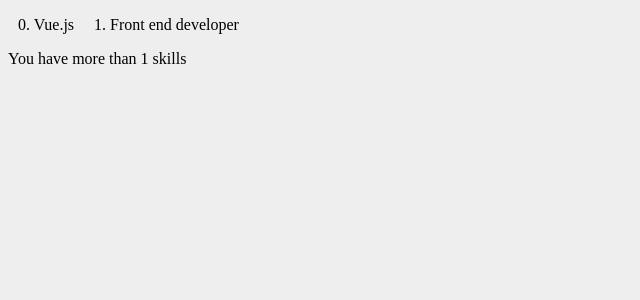
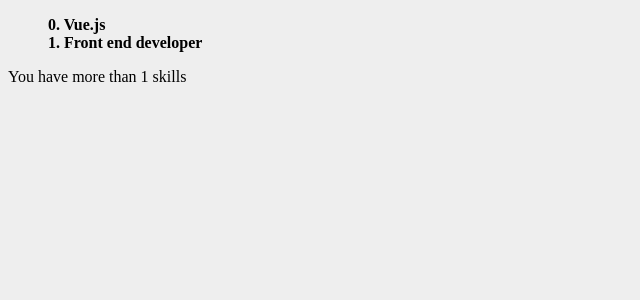
Before and after one commit to brandonfiebiger/daily_practice, a Vue app in the folder vuejs/vue-skills/: page / in a window 1280 px wide. Shown: the top 300 px of the page, without its empty margins (0-640 px from the left). Built offline with nearby package versions, Linux system fonts and the light colour scheme.

Commit message:
Add Skills css file and link it to the src of Skills component style tag.

```diff
--- /dev/null
+++ b/vuejs/vue-skills/src/components/Skills.css
@@ -0,0 +1,7 @@
+ul {
+  list-style-type: none;
+}
+
+li {
+  font-weight: bold;
+}
--- a/vuejs/vue-skills/src/components/Skills.vue
+++ b/vuejs/vue-skills/src/components/Skills.vue
@@ -26,19 +26,6 @@
 </script>
 
 <!-- Add "scoped" attribute to limit CSS to this component only -->
-<style scoped>
-h3 {
-  margin: 40px 0 0;
-}
-ul {
-  list-style-type: none;
-  padding: 0;
-}
-li {
-  display: inline-block;
-  margin: 0 10px;
-}
-a {
-  color: #42b983;
-}
+<style src="./Skills.css" scoped>
+
 </style>
```
